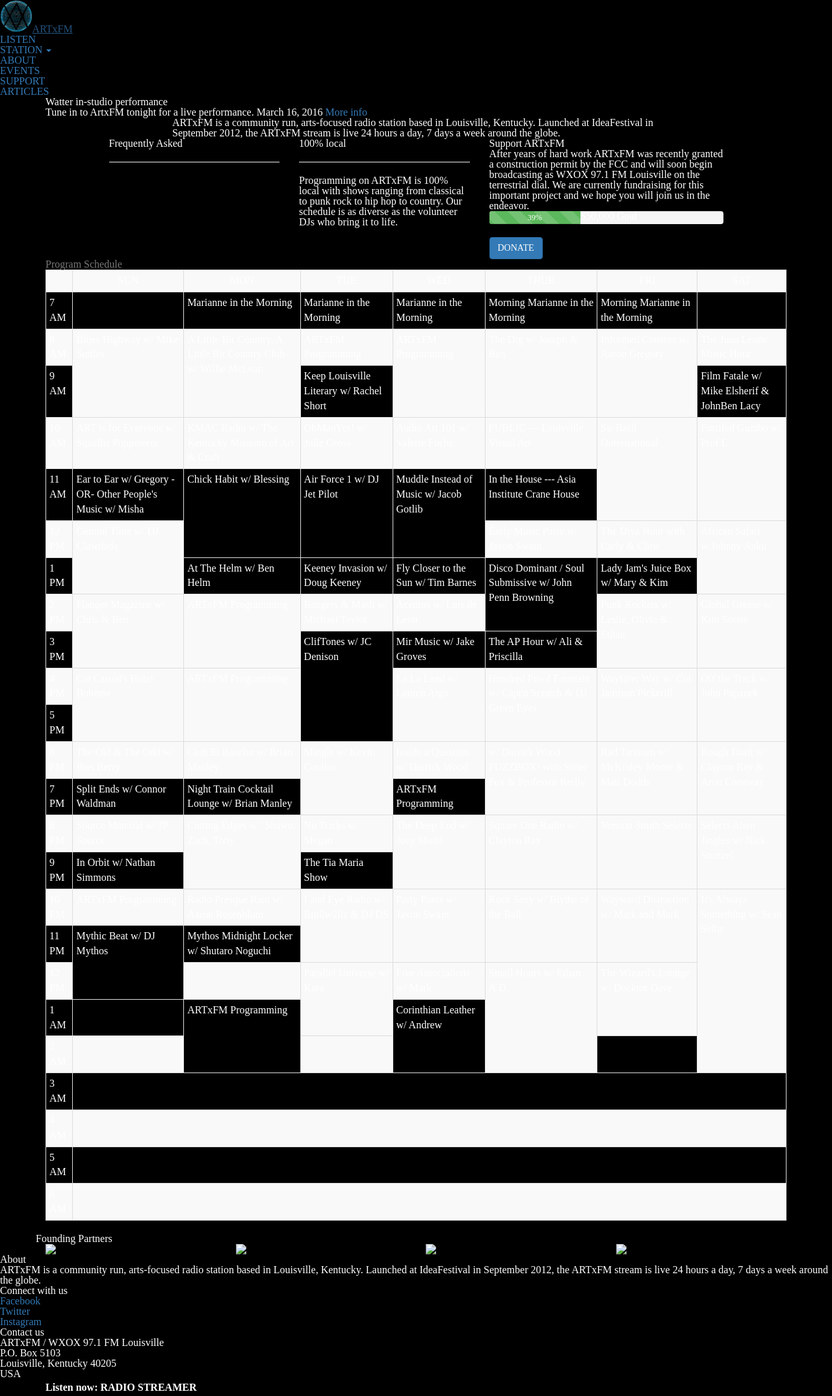
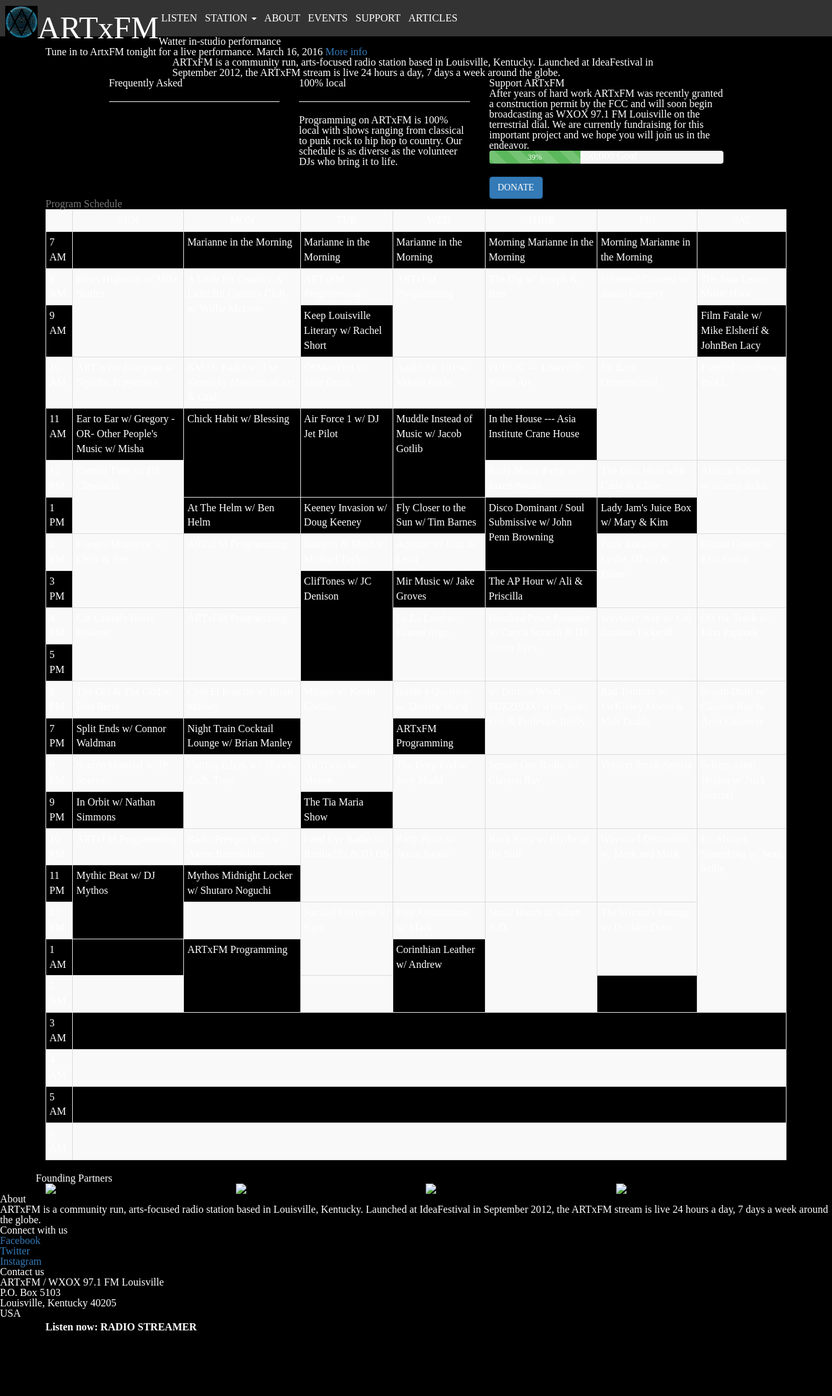
Before and after one commit to line47/wxox.github.io, a Jekyll site: the page built from index.html, in a window 1280 px wide. Shown: the whole page at 65% size. Built offline with Jekyll 4.4.1, drawn with Linux system fonts in a browser that asks for light colours; nearby versions of some CDN libraries; library files that are not in the unit come from our copies; after the commit the page ends 2056 px from its top, so only the background shows below that.

Commit message:
updates to styles

```diff
--- a/stylesheets/wxox-styles.scss
+++ b/stylesheets/wxox-styles.scss
@@ -48,3 +48,14 @@
 
 body {background: #000;
 color:#fff;}
+
+
+.top-navbar {padding:4px 8px;background:#333;}
+.top-navbar-logo {float:left;display:block;color:#fff;text-decoration:none;font-size:3em;}
+.top-navbar-logo img {margin-top:5px;}
+.top-navbar-navigation {}
+.top-navbar-navigation li {display:inline-block;}
+.top-navbar-navigation a {color:#fff;display:block;text-decoration:none;padding:16px 4px;}
+.top-navbar-navigation a:hover {color:orange;background:#000;}
+.top-navbar-navigation .dropdown-menu {display:none;}
+.top-navbar-navigation .dropdown-menu li {display:block;}
```
